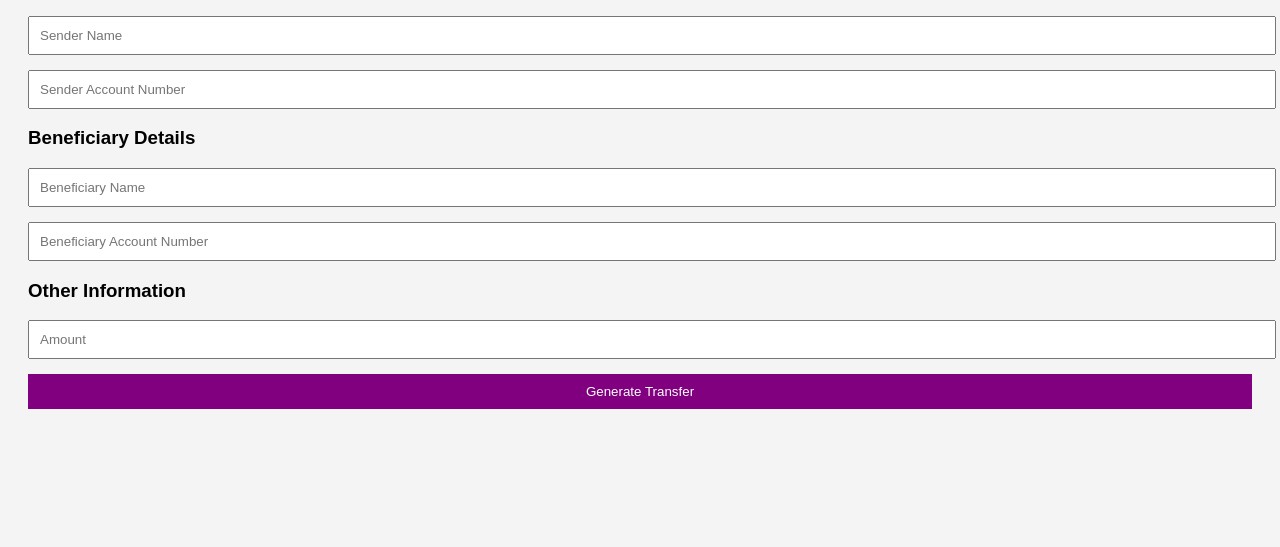
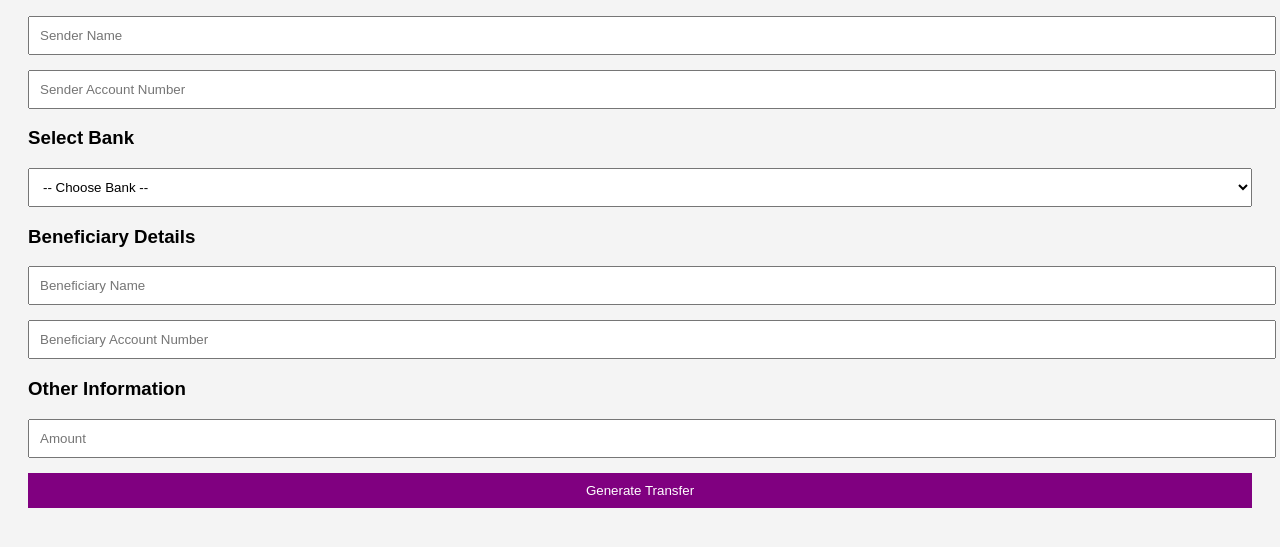
Before and after one commit to lezeani32-art/Paste-Aza, a plain HTML site: page index.html in a window 1280 px wide. Shown: the part 121-668 px from the top of the page. Drawn offline with Linux system fonts and the light colour scheme.

Commit message:
Add bank selection dropdown to sender details

```diff
--- a/index.html
+++ b/index.html
@@ -11,7 +11,21 @@
 <h3>Sender Details</h3>
 <input type="text" id="sender" placeholder="Sender Name">
 <input type="text" id="senderAccount" placeholder="Sender Account Number">
-
+<h3>Select Bank</h3>
+<select id="bank">
+  <option value="">-- Choose Bank --</option>
+  <option value="Access Bank">Access Bank</option>
+  <option value="GTBank">GTBank</option>
+  <option value="First Bank">First Bank</option>
+  <option value="UBA">UBA</option>
+  <option value="Zenith Bank">Zenith Bank</option>
+  <option value="Fidelity Bank">Fidelity Bank</option>
+  <option value="Opay">Opay</option>
+  <option value="Moniepoint">Moniepoint</option>
+  <option value="Kuda">Kuda Bank</option>
+  <option value="FCMB">FCMB</option>
+  <option value="Union Bank">Union Bank</option>
+</select>
 <h3>Beneficiary Details</h3>
 <input type="text" id="receiver" placeholder="Beneficiary Name">
 <input type="text" id="receiverAccount" placeholder="Beneficiary Account Number">
```
